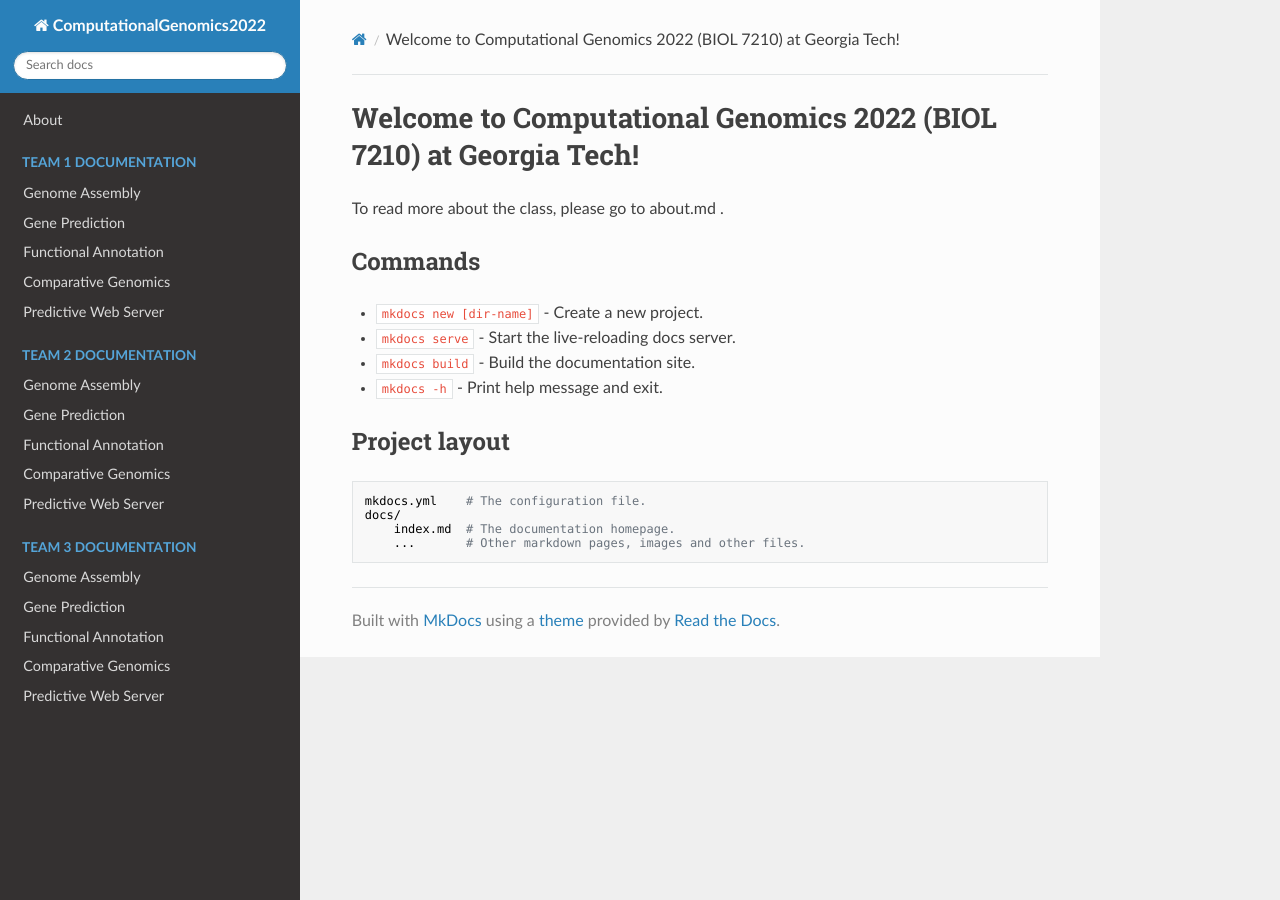
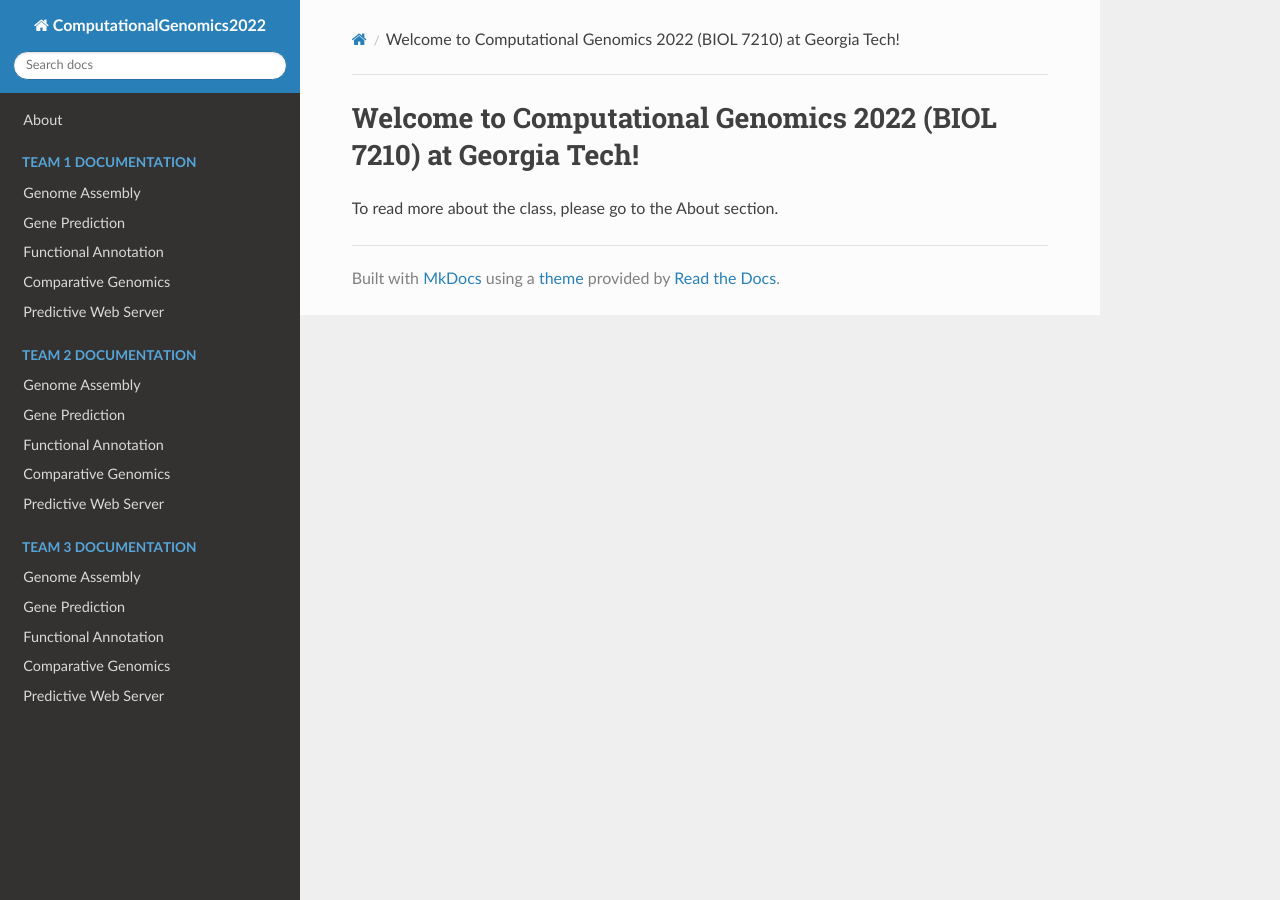
Before and after one commit to ShivamSharma13/ComputationalGenomics2022, an MkDocs documentation site: the page built from docs/index.md, in a window 1280 px wide. Built offline with MkDocs 1.6.1, drawn with Linux system fonts in a browser that asks for light colours; nearby versions of some CDN libraries.

Commit message:
Updated index.md

```diff
--- a/docs/index.md
+++ b/docs/index.md
@@ -1,17 +1,3 @@
 # Welcome to Computational Genomics 2022 (BIOL 7210) at Georgia Tech!
 
-To read more about the class, please go to about.md .
-
-## Commands
-
-* `mkdocs new [dir-name]` - Create a new project.
-* `mkdocs serve` - Start the live-reloading docs server.
-* `mkdocs build` - Build the documentation site.
-* `mkdocs -h` - Print help message and exit.
-
-## Project layout
-
-    mkdocs.yml    # The configuration file.
-    docs/
-        index.md  # The documentation homepage.
-        ...       # Other markdown pages, images and other files.
+To read more about the class, please go to the About section.
```
